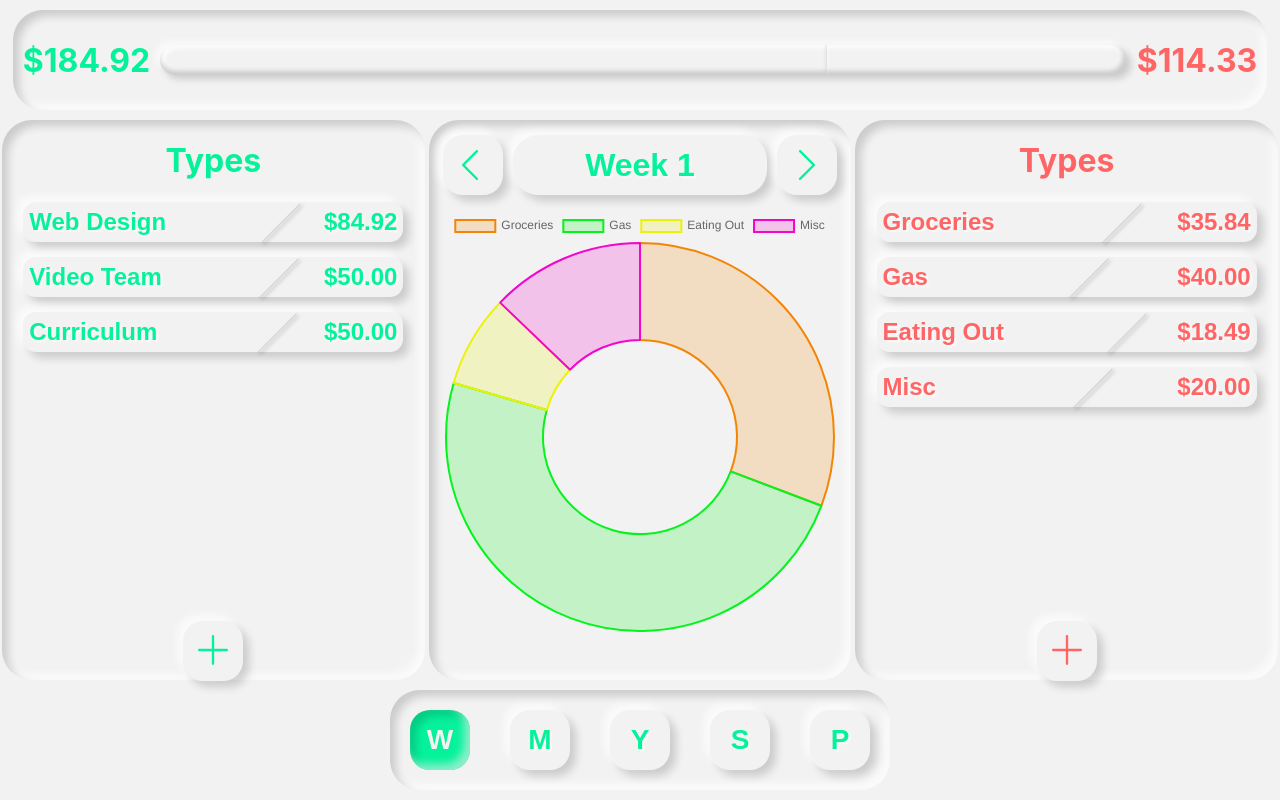
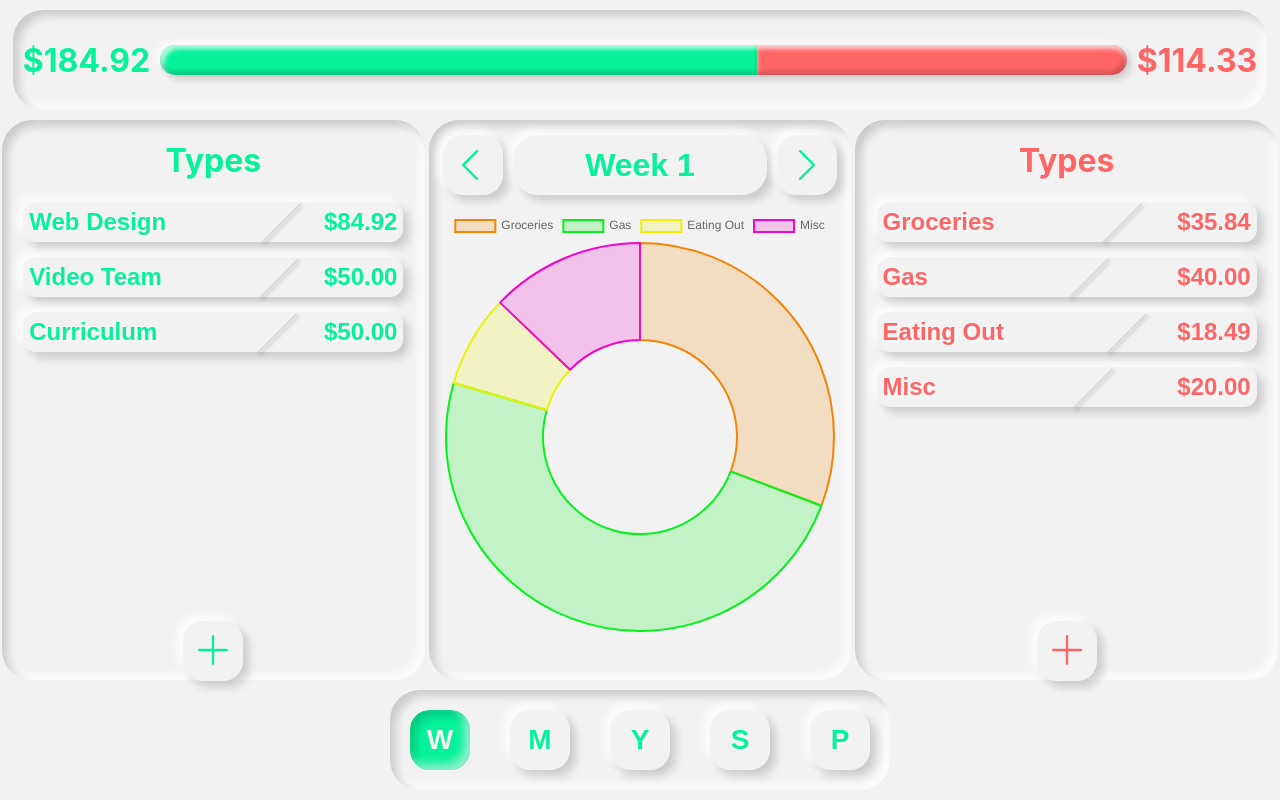
Before and after one commit to Figure-Finance/figure, a React (Create React App) app in the folder frontend/: page / in a window 1280 px wide. Built offline with nearby package versions, Linux system fonts and the light colour scheme; no server answers.

Commit message:
[update] added leftPercent and rightPercent props

```diff
--- a/frontend/src/components/ProgressSummary/ProgressBar/ProgressBar.js
+++ b/frontend/src/components/ProgressSummary/ProgressBar/ProgressBar.js
@@ -7,20 +7,22 @@ const ProgressBar = props => {
   return (
     <div className={classes.ProgressBar}>
       <Progress
-        color={props.left}
-        percent='69'
+        color={props.leftColor}
+        percent={props.leftPercent}
         position='left' />
       <Progress
-        color={props.right}
-        percent='31'
+        color={props.rightColor}
+        percent={props.rightPercent}
         position='right' />
     </div>
   )
 }
 
 ProgressBar.propTypes = {
-  left: PropTypes.string,
-  right: PropTypes.string
+  leftPercent: PropTypes.number,
+  rightPercent: PropTypes.number,
+  leftColor: PropTypes.string,
+  rightColor: PropTypes.string
 }
 
 export default ProgressBar
```
